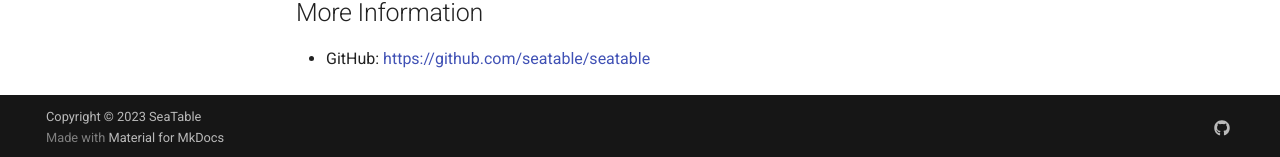
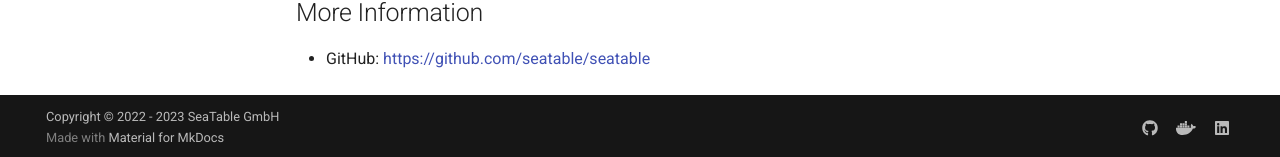
Before and after one commit to seatable/seatable-admin-docs, an MkDocs documentation site: the page built from manual/README.md, in a window 1280 px wide and 900 px high, scrolled down 2266 px. Shown: the part 740-897 px from the top of the window. Built offline with MkDocs 1.6.1 and Material for MkDocs 9.7.7, drawn with Linux system fonts in a browser that asks for light colours; comment, search, counter and statistics services are not loaded; part of the change alters nothing that is shown.

```diff
--- a/mkdocs.yml
+++ b/mkdocs.yml
@@ -1,23 +1,34 @@
 site_name: SeaTable Admin Manual
-site_author: SeaTable
+site_url: https://admin.seatable.io/
+site_author: SeaTable GmbH
+site_description: >
+  Official SeaTable Admin Manual.
 docs_dir: ./manual
-site_url: https://manual.seatable.io/
 
+# Repository
 repo_name: seatable/seatable-admin-docs
 repo_url: https://github.com/seatable/seatable-admin-docs/
 edit_uri: blob/main/manual
 
-copyright: Copyright &copy; 2023 SeaTable
+# Copyright
+copyright: Copyright &copy; 2022 - 2023 SeaTable GmbH
 
+# Configuration
 theme:
   name: material
-  # icon:
+  custom_dir: overrides
+
+  # icon & favicon
   logo: media/SeaTable256-256.png
   favicon: media/seatable-favicon.ico
   palette:
     primary: white
     accent:
+  font:
+    text: Roboto
+    code: Roboto Mono
 
+# Plugins
 plugins:
   - search
   - redirects:
@@ -29,7 +40,15 @@ plugins:
 extra:
   social:
     - icon: fontawesome/brands/github
-      link: https://github.com/seatable/seatable-admin-docs
+      link: https://github.com/seatable/
+    - icon: fontawesome/brands/docker
+      link: https://hub.docker.com/r/seatable/seatable-enterprise
+    - icon: fontawesome/brands/linkedin
+      link: https://www.linkedin.com/company/seatable/
+  analytics:
+    provider: matomo
+    site_id: 3
+    provider_url: https://wp-stats.seatable.io/
 
 extra_css:
   - stylesheets/extra.css
--- /dev/null
+++ b/overrides/partials/integrations/analytics/matomo.html
@@ -0,0 +1,17 @@
+<script>
+    var site_id = "{{ config.extra.analytics.site_id }}";
+    var provider_url = "{{ config.extra.analytics.provider_url }}";
+
+    /* Wait for page to load and application to mount */
+    document.addEventListener("DOMContentLoaded", function() {
+      var _paq = window._paq = window._paq || [];
+      _paq.push(['trackPageView']);
+      _paq.push(['enableLinkTracking']);
+      (function() {
+          _paq.push(['setTrackerUrl', provider_url+'matomo.php']);
+          _paq.push(['setSiteId', site_id]);
+          var d=document, g=d.createElement('script'), s=d.getElementsByTagName('script')[0];
+          g.async=true; g.src=provider_url+'matomo.js'; s.parentNode.insertBefore(g,s);
+      })();
+    })
+  </script>
```
